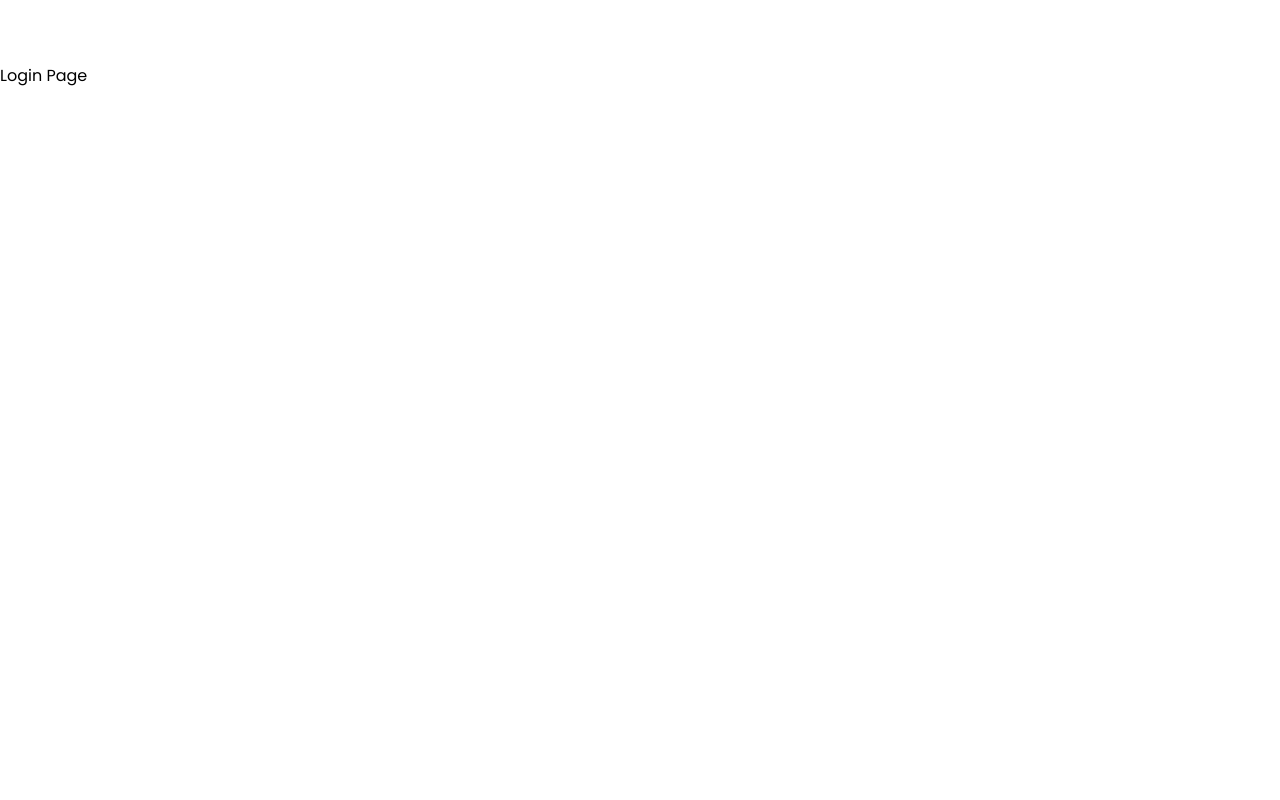
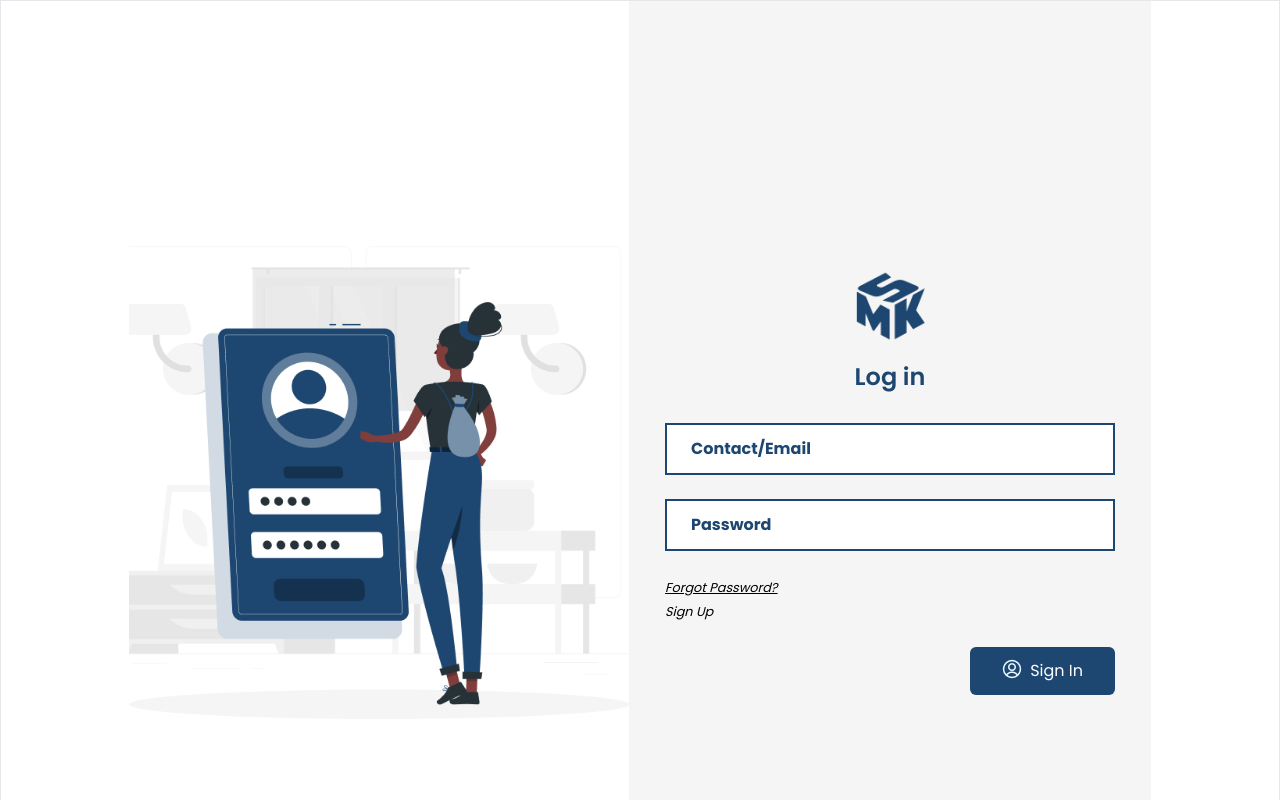
Before and after one commit to bgcl-msk/frontend, a React (Vite) app: page / in a window 1280 px wide. Both pictures are taken after a click on the element "Log in". Shown: the top 800 px of the page. Built offline with nearby package versions, Linux system fonts and the light colour scheme.

Commit message:
done with the login screen

```diff
--- a/src/assets/index.ts
+++ b/src/assets/index.ts
@@ -21,9 +21,11 @@ import greentick from "./Tick Square.png";
 import bluetick from "./check-circle.png";
 import contact from "./contact.png";
 import magnify from "./magnify.png";
+import login_icon from "./login_icon.png"
 
 export {msk_logo,
      laptop, iphone,
+     login_icon,
      msk_mobile_phone,
      play_store, app_store,
      carousel1,
--- a/src/components/loginPage/index.tsx
+++ b/src/components/loginPage/index.tsx
@@ -1,9 +1,36 @@
+import { Link } from "react-router-dom"
+import { login_icon, msk_logo } from "../../assets"
+import { login } from "../../assets/login-images"
+import { Input } from "../shared/Input"
 
 
 export const Loginindex = () => {
   return (
-    <div className="w-[full] h-[fit] mt-[4rem]">
-        Login Page
+    <div className="w-full border h-[965px] flex justify-center items-center px-32">
+        <div>
+          <img src={login} className="w-[500px]"></img>
+        </div>
+        <div className="flex-1 p-2 bg-login_bg h-full">
+          <div className="flex flex-col justify-center items-center h-full">
+            <img src={msk_logo} className="w-[70px] mb-[20px]"></img>
+            <h1 className="text-2xl font-semibold text-blue_color mb-[30px]">Log in</h1>
+
+            <div className="w-[450px]">
+            <Input style={{width:"100%"}} placeholder="Contact/Email" type="text"   required/>
+            <Input style={{width:"100%"}} placeholder="Password" type="password" required/>
+            </div>
+
+            <div className="text-left w-[450px] cursor-pointer">
+            <small><i><u>Forgot Password?</u></i></small><br></br>
+            <Link to='/signup'><small><i> Sign Up</i></small></Link>
+            </div>
+            <div className="flex justify-end mt-6 w-[450px]">
+              <button className="bg-blue_color text-white px-8 py-3 rounded-md flex"><img src={login_icon} className="mr-2"></img>Sign In</button>
+            </div>
+            </div>
+          <div>
+          </div>
+          </div>
     </div>
   )
 }
--- a/tailwind.config.js
+++ b/tailwind.config.js
@@ -11,7 +11,8 @@ export default {
         "navbar_bg": "#F3F9FD",
         "blue_color":"#1D4771",
         "lightblue_color":"#007AFF",
-        "input_bg":"#D9D9D999"
+        "input_bg":"#D9D9D999",
+        "login_bg":"#F5F5F5",
       }
     },
   },
```
Also changed, not shown: src/assets/login_icon.png (added).
